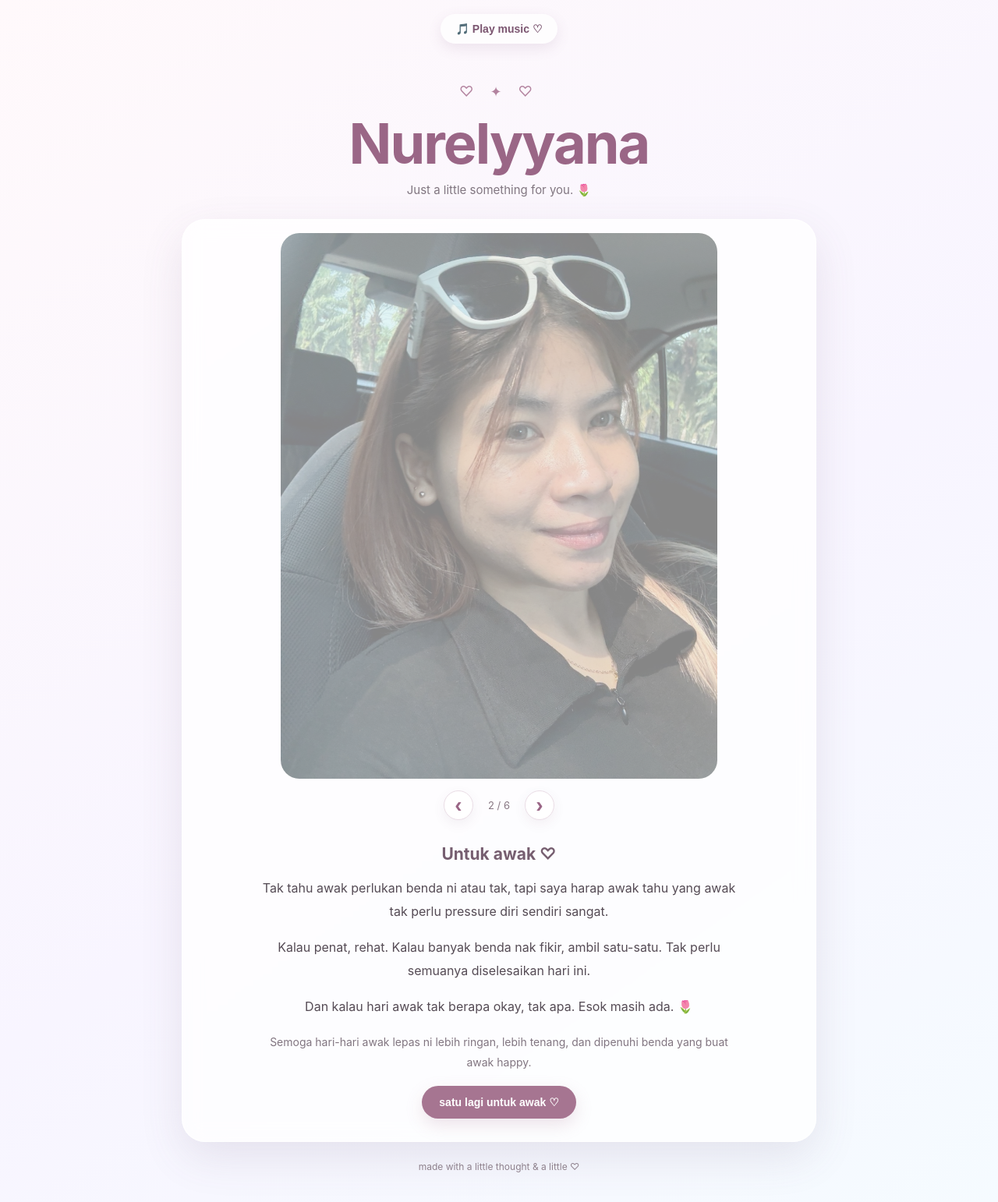
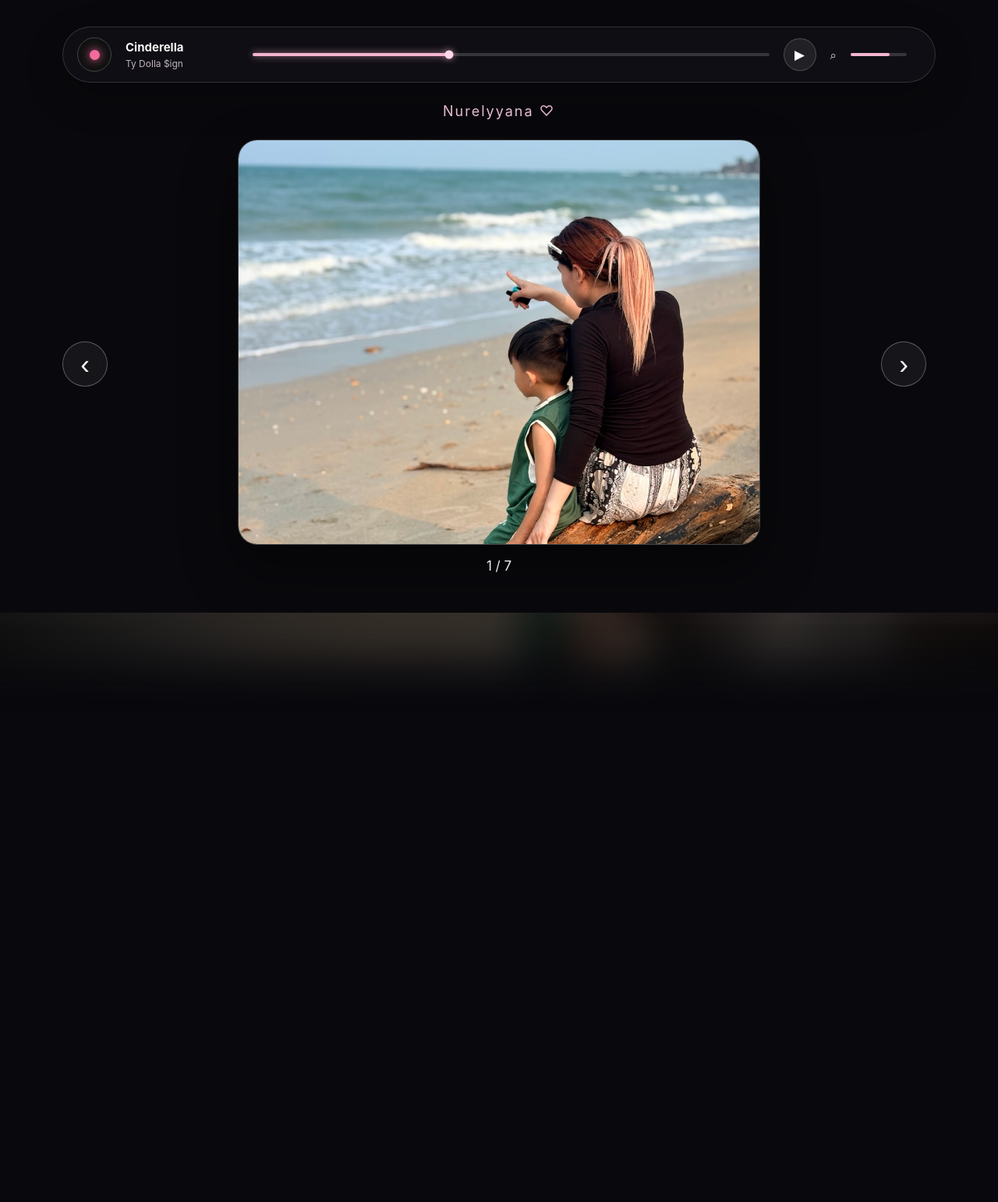
Before and after one commit to ilhan488/nurt, a plain HTML site: page index.html in a window 1280 px wide. Shown: the whole page at 78% size. After the commit the page ends 800 px from the top, so only its background shows below. Drawn offline with Linux system fonts and the light colour scheme.

Commit message:
Add files via upload

```diff
--- a/index.html
+++ b/index.html
@@ -1,125 +1,180 @@
 <!DOCTYPE html>
-<html lang="ms">
+<html lang="en">
 <head>
 <meta charset="UTF-8">
-<meta name="viewport" content="width=device-width, initial-scale=1.0">
+<meta name="viewport" content="width=device-width, initial-scale=1.0, maximum-scale=1.0">
 <title>Nurelyyana ♡</title>
 <style>
-*{box-sizing:border-box}html{scroll-behavior:smooth}
-body{margin:0;min-height:100vh;font-family:-apple-system,BlinkMacSystemFont,"Segoe UI",Arial,sans-serif;color:#554b55;background:linear-gradient(145deg,#fff9fb,#f8f5ff 55%,#f5fbff);overflow-x:hidden}
-.container{width:min(850px,100%);margin:auto;padding:35px 18px 55px}
-.hero{text-align:center;padding:12px 8px 28px}
-.mini{font-size:18px;color:#b3839f;letter-spacing:8px}
-h1{margin:12px 0 7px;font-size:clamp(44px,11vw,72px);letter-spacing:-2px;color:#9a6686}
-.subtitle{margin:0;color:#817680;font-size:15px}
-.card{background:rgba(255,255,255,.78);border:1px solid rgba(255,255,255,.95);border-radius:30px;padding:17px;box-shadow:0 20px 55px rgba(100,75,105,.12);backdrop-filter:blur(12px)}
-.slideshow{max-width:560px;margin:auto;aspect-ratio:4/5;overflow:hidden;border-radius:24px;background:#eee}
-.slide{display:none;width:100%;height:100%}.slide.active{display:block;animation:fade .5s ease}
-.slide img{width:100%;height:100%;object-fit:cover}
-.controls{display:flex;justify-content:center;align-items:center;gap:14px;margin:15px 0 4px}
-.photo-btn{width:38px;height:38px;padding:0;border-radius:50%;font-size:28px;line-height:1;background:#fff;color:#9a6686;border:1px solid #eadde6;box-shadow:0 5px 15px rgba(100,75,105,.08)}
-#photoNumber{font-size:13px;color:#887783;min-width:38px;text-align:center}
-.message{text-align:center;padding:27px 9px 12px}
-.message h2{font-size:21px;font-weight:700;color:#765e70;margin:0 0 17px}
-.message p{max-width:620px;margin:0 auto 17px;font-size:16px;line-height:1.85}
-.small{font-size:14px!important;color:#817580}
-button{border:0;border-radius:999px;padding:13px 22px;background:#a67591;color:white;font-weight:600;font-size:14px;cursor:pointer;box-shadow:0 8px 22px rgba(166,117,145,.2)}
-#secret{display:none;margin:20px auto 4px;max-width:620px;padding:19px;border-radius:20px;background:#fff7fb;border:1px solid #eddce6;line-height:1.8}
-footer{text-align:center;margin-top:24px;color:#91848f;font-size:12px}
-@keyframes fade{from{opacity:.2;transform:scale(1.01)}to{opacity:1;transform:scale(1)}}
-</style>
+*{box-sizing:border-box}
+:root{
+  --pink:#f6b5cf;
+  --pink2:#ffd8e7;
+  --text:#f8f4f7;
+  --muted:#bdb5bd;
+  --glass:rgba(24,22,29,.62);
+  --line:rgba(255,255,255,.15);
+}
+html,body{margin:0;min-height:100%;font-family:-apple-system,BlinkMacSystemFont,"Segoe UI",sans-serif;color:var(--text);background:#09090d}
+body{overflow-x:hidden}
+.bg{
+  position:fixed;inset:0;z-index:-3;
+  background:center/cover no-repeat url("photo1.jpeg");
+  filter:blur(24px) brightness(.42) saturate(.9);
+  transform:scale(1.12);
+  transition:background-image .7s ease;
+}
+.bg:after{content:"";position:absolute;inset:0;background:radial-gradient(circle at center,transparent 0,rgba(5,5,9,.45) 55%,rgba(5,5,9,.9) 100%)}
+.noise{position:fixed;inset:0;z-index:-2;pointer-events:none;background:linear-gradient(120deg,rgba(255,255,255,.025),transparent 40%,rgba(255,190,220,.02))}
+.page{width:min(1120px,94vw);margin:auto;padding:34px 0 32px}
+.topbar{
+  height:72px;border:1px solid var(--line);background:rgba(20,18,25,.68);
+  backdrop-filter:blur(22px);-webkit-backdrop-filter:blur(22px);
+  border-radius:40px;display:flex;align-items:center;gap:18px;padding:10px 18px;
+  box-shadow:0 18px 50px rgba(0,0,0,.22)
+}
+.disc{width:44px;height:44px;border-radius:50%;background:#111;display:grid;place-items:center;border:1px solid #444;flex:none}
+.disc:before{content:"";width:13px;height:13px;border-radius:50%;background:#f36b9d;box-shadow:0 0 12px #f36b9d}
+.track{min-width:145px}.track b{display:block;font-size:15px}.track span{font-size:12px;color:var(--muted)}
+.progress{flex:1;height:4px;background:rgba(255,255,255,.16);border-radius:99px;position:relative}
+.progress i{display:block;width:38%;height:100%;background:var(--pink);border-radius:99px;box-shadow:0 0 10px rgba(246,181,207,.7)}
+.progress i:after{content:"";position:absolute;left:38%;top:50%;width:11px;height:11px;border-radius:50%;background:var(--pink2);transform:translate(-50%,-50%);box-shadow:0 0 10px rgba(246,181,207,.7)}
+.play{width:42px;height:42px;border-radius:50%;border:1px solid rgba(255,255,255,.2);background:rgba(255,255,255,.08);color:white;font-size:17px;cursor:pointer}
+.volume{font-size:15px;opacity:.9}.volbar{width:72px;height:4px;background:rgba(255,255,255,.16);border-radius:9px}.volbar i{display:block;width:70%;height:100%;background:var(--pink);border-radius:9px}
+.clock{margin-left:auto;color:#cfc9cf;font-size:13px;white-space:nowrap}
 
-<style>
-.music-box {
-  text-align: center;
-  margin: 18px 0 4px;
+.hero{display:grid;grid-template-columns:70px 1fr 70px;align-items:center;gap:18px;margin-top:26px}
+.arrow{
+  width:58px;height:58px;border-radius:50%;border:1px solid rgba(255,255,255,.3);
+  background:rgba(255,255,255,.055);color:white;font-size:35px;line-height:1;cursor:pointer;
+  transition:.2s;backdrop-filter:blur(10px)
 }
-#musicBtn {
-  border: none;
-  padding: 11px 20px;
-  border-radius: 999px;
-  background: rgba(255,255,255,.72);
-  color: #7b5570;
-  font-size: 14px;
-  box-shadow: 0 6px 18px rgba(120,80,120,.12);
-  cursor: pointer;
-  transition: .2s ease;
+.arrow:hover{background:rgba(255,255,255,.12);transform:scale(1.04)}
+.frame{
+  width:min(670px,100%);height:min(690px,65vh);min-height:430px;margin:auto;
+  border-radius:25px;overflow:hidden;border:1px solid rgba(255,255,255,.2);
+  background:#111;box-shadow:0 30px 70px rgba(0,0,0,.45)
 }
-#musicBtn:hover { transform: translateY(-1px); }
+.frame img{width:100%;height:100%;display:block;object-fit:cover;transition:opacity .2s}
+.counter{text-align:center;font-size:17px;margin:17px 0 18px;color:#eee}
+
+.thumbs{display:grid;grid-template-columns:repeat(7,1fr);gap:10px}
+.thumb{
+  aspect-ratio:3/4;border-radius:15px;overflow:hidden;border:1px solid rgba(255,255,255,.14);
+  opacity:.65;cursor:pointer;background:#111;transition:.2s
+}
+.thumb img{width:100%;height:100%;object-fit:cover;display:block}
+.thumb.active{opacity:1;border:2px solid var(--pink2);box-shadow:0 0 18px rgba(246,181,207,.25);transform:translateY(-2px)}
+
+.quote{
+  text-align:center;margin:45px auto 8px;max-width:850px;
+  letter-spacing:4px;font-size:13px;color:#ddd
+}
+.quote strong{font-weight:500}
+.quote .name{display:block;margin-top:10px;letter-spacing:1px;color:#f5c9da;font-size:12px}
+
+
+
+@media(max-width:760px){
+  .page{padding-top:18px}
+  .topbar{height:auto;min-height:68px;padding:9px 12px;gap:10px}
+  .disc{width:38px;height:38px}.track{min-width:100px}.track b{font-size:13px}.track span{font-size:11px}
+  .progress,.volume,.volbar,.clock{display:none}
+  .play{margin-left:auto}
+  .hero{grid-template-columns:48px 1fr 48px;gap:7px}
+  .arrow{width:45px;height:45px;font-size:28px}
+  .frame{height:61vh;min-height:420px;border-radius:20px}
+  .thumbs{gap:6px}.thumb{border-radius:10px}
+  .quote{margin-top:30px;font-size:11px;letter-spacing:2.5px}
+  .message{padding:22px 18px;font-size:14px}
+}
+@media(max-width:430px){
+  .frame{height:57vh;min-height:390px}
+  .thumbs{gap:4px}
+  .thumb{border-radius:8px}
+}
 </style>
 </head>
 <body>
-<div class="music-box">
-  <button id="musicBtn" onclick="toggleMusic()">🎵 Play music ♡</button>
-  <audio id="bgMusic" src="cinderella.mp3" preload="auto"></audio>
+<div class="bg" id="bg"></div><div class="noise"></div>
+
+<div class="page">
+  <div class="topbar">
+    <div class="disc"></div>
+    <div class="track"><b>Cinderella</b><span>Ty Dolla $ign</span></div>
+    <div class="progress"><i id="progress"></i></div>
+    <button class="play" id="playBtn" aria-label="Play or pause music">▶</button>
+    <div class="volume">⌕</div><div class="volbar"><i></i></div>
+    <div class="clock" id="clock"></div>
   </div>
 
-<div class="container">
-<section class="hero">
-<div class="mini">♡ ✦ ♡</div>
-<h1>Nurelyyana</h1>
-<p class="subtitle">Just a little something for you. 🌷</p>
-</section>
+  <div style="text-align:center;margin:26px 0 4px;font-size:18px;letter-spacing:2px;color:#f5c9da;">Nurelyyana ♡</div>
 
-<main class="card">
-<div class="slideshow">
-<div class="slide"><img src="photo1.jpeg" alt="Photo 1"></div>
-<div class="slide"><img src="photo2.jpeg" alt="Photo 2"></div>
-<div class="slide"><img src="photo3.jpeg" alt="Photo 3"></div>
-<div class="slide"><img src="photo4.jpeg" alt="Photo 4"></div>
-<div class="slide"><img src="photo5.jpeg" alt="Photo 5"></div>
-<div class="slide"><img src="photo6.jpeg" alt="Photo 6"></div>
+  <div class="hero">
+    <button class="arrow" id="prev" aria-label="Previous photo">‹</button>
+    <div>
+      <div class="frame"><img id="mainPhoto" src="photo1.jpeg" alt="Nurelyyana photo"></div>
+      <div class="counter"><span id="count">1</span> / 7</div>
     </div>
-<div class="controls">
-<button class="photo-btn" onclick="showSlide(current-1)" aria-label="Previous photo">‹</button>
-<span id="photoNumber">1 / 6</span>
-<button class="photo-btn" onclick="showSlide(current+1)" aria-label="Next photo">›</button>
+    <button class="arrow" id="next" aria-label="Next photo">›</button>
   </div>
 
-<div class="message">
-<h2>Untuk awak ♡</h2>
-<p>Tak tahu awak perlukan benda ni atau tak, tapi saya harap awak tahu yang awak tak perlu pressure diri sendiri sangat.</p>
-<p>Kalau penat, rehat. Kalau banyak benda nak fikir, ambil satu-satu. Tak perlu semuanya diselesaikan hari ini.</p>
-<p>Dan kalau hari awak tak berapa okay, tak apa. Esok masih ada. 🌷</p>
-<p class="small">Semoga hari-hari awak lepas ni lebih ringan, lebih tenang, dan dipenuhi benda yang buat awak happy.</p>
-
-<button onclick="reveal()">satu lagi untuk awak ♡</button>
-<div id="secret">Awak dah buat yang terbaik setakat yang awak mampu. Jadi jangan terlalu keras dengan diri sendiri, okay? Take your time. Everything will be okay, slowly. 🤍</div>
+  <div class="thumbs" id="thumbs"></div>
   </div>
-</main>
-
-<footer>made with a little thought & a little ♡</footer>
 </div>
 
-<script>
-let current=0;
-const slides=document.querySelectorAll('.slide');
-function showSlide(n){
-  current=(n+slides.length)%slides.length;
-  slides.forEach((s,i)=>s.classList.toggle('active',i===current));
-  document.getElementById('photoNumber').textContent=(current+1)+' / '+slides.length;
-}
-showSlide(0);setInterval(()=>showSlide(current+1),5000);
-function reveal(){const s=document.getElementById('secret');s.style.display=s.style.display==='block'?'none':'block'}
-</script>
+<audio id="music" src="cinderella.mp3" preload="auto" loop></audio>
 
 <script>
-const bgMusic = document.getElementById('bgMusic');
-const musicBtn = document.getElementById('musicBtn');
+const photos = Array.from({length:7},(_,i)=>`photo${i+1}.jpeg`);
+let current = 0;
+const main = document.getElementById('mainPhoto');
+const bg = document.getElementById('bg');
+const count = document.getElementById('count');
+const thumbs = document.getElementById('thumbs');
+const music = document.getElementById('music');
+const playBtn = document.getElementById('playBtn');
 
-function toggleMusic() {
-  if (bgMusic.paused) {
-    bgMusic.play();
-    musicBtn.textContent = '⏸ Pause music ♡';
-  } else {
-    bgMusic.pause();
-    musicBtn.textContent = '🎵 Play music ♡';
+photos.forEach((src,i)=>{
+  const d=document.createElement('div'); d.className='thumb'+(i===0?' active':'');
+  d.innerHTML=`<img src="${src}" alt="Photo ${i+1}">`;
+  d.onclick=()=>show(i);
+  thumbs.appendChild(d);
+});
+
+function show(i){
+  current=(i+photos.length)%photos.length;
+  main.style.opacity='0';
+  setTimeout(()=>{
+    main.src=photos[current];
+    bg.style.backgroundImage=`url("${photos[current]}")`;
+    main.style.opacity='1';
+  },90);
+  count.textContent=current+1;
+  [...thumbs.children].forEach((x,n)=>x.classList.toggle('active',n===current));
 }
+document.getElementById('prev').onclick=()=>show(current-1);
+document.getElementById('next').onclick=()=>show(current+1);
+
+// Auto-slide every 1 second.
+setInterval(()=>show(current+1),1000);
+
+// Try autoplay; iPhone/Safari may block audible autoplay until user taps.
+window.addEventListener('load', async()=>{
+  try{await music.play();playBtn.textContent='❚❚';}catch(e){playBtn.textContent='▶';}
+});
+playBtn.onclick=async()=>{
+  if(music.paused){try{await music.play();playBtn.textContent='❚❚';}catch(e){}}
+  else{music.pause();playBtn.textContent='▶';}
+};
+
+// Simple live clock.
+function clock(){
+  const d=new Date();
+  document.getElementById('clock').textContent=d.toLocaleTimeString([], {hour:'numeric',minute:'2-digit'});
 }
-
-bgMusic.addEventListener('ended', () => {
-  musicBtn.textContent = '🎵 Play music ♡';
-});
+clock();setInterval(clock,1000);
+s.style.display=s.style.display==='block'?'none':'block';
+};
 </script>
 </body>
 </html>
```
Lines whose indentation alone changed are shown as unchanged.
